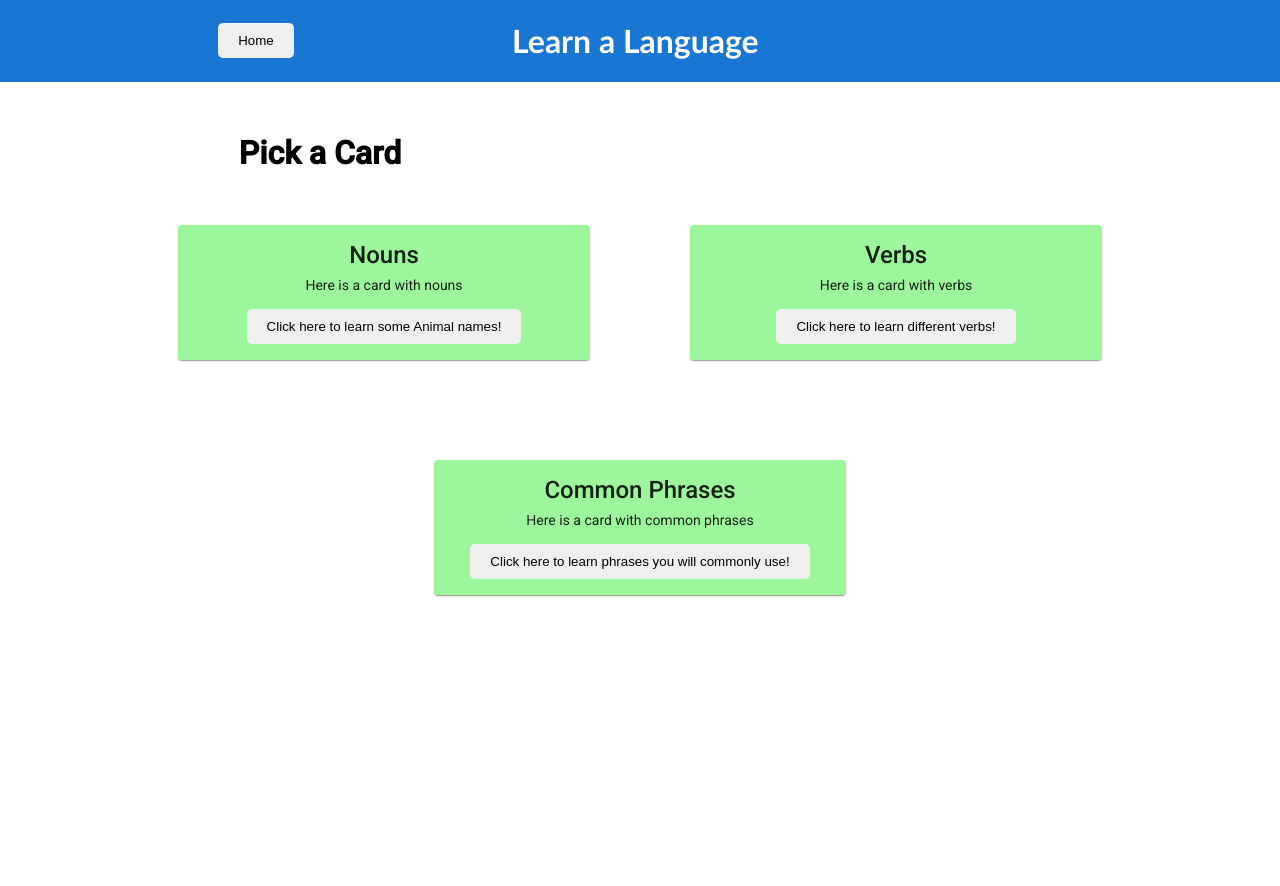
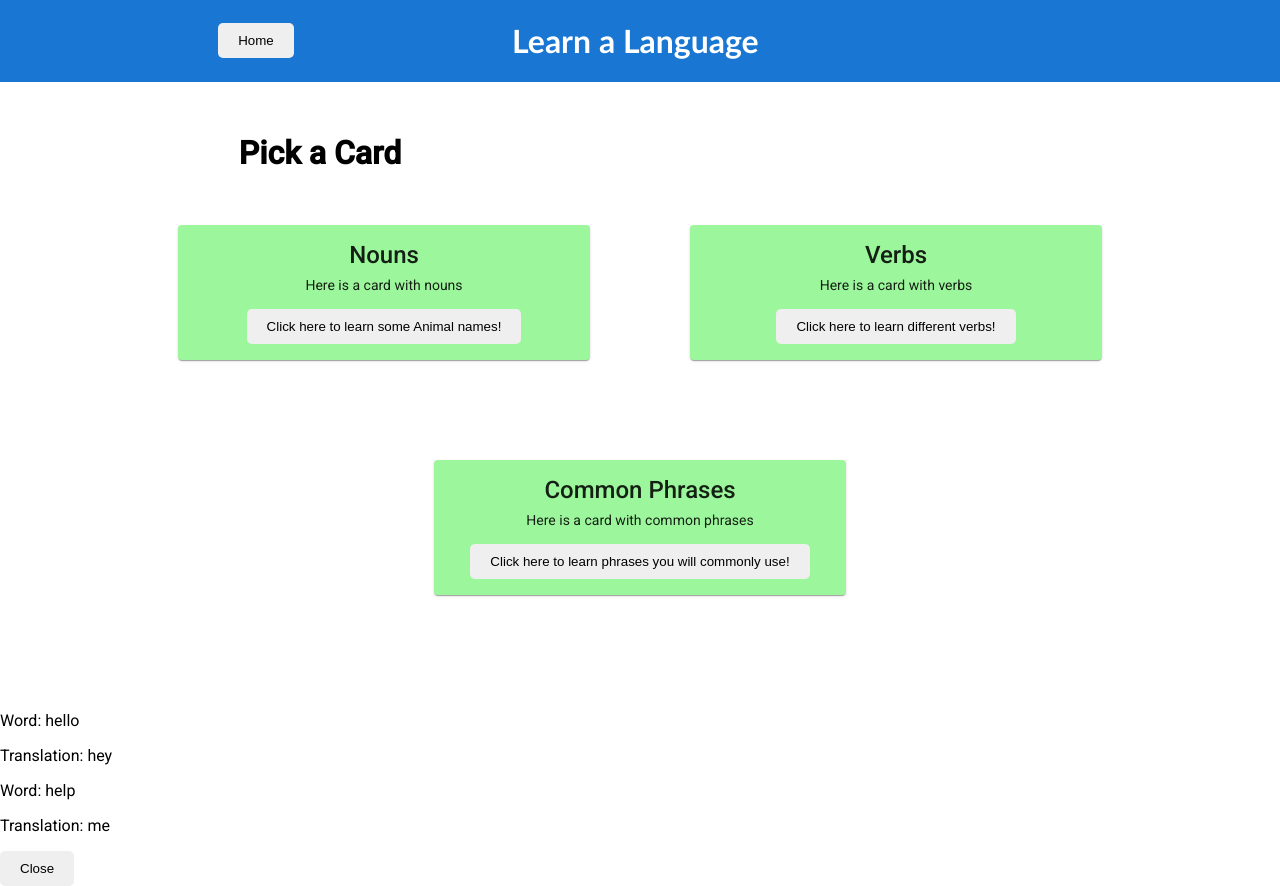
Before and after one commit to farshad-s/learn-a-lang, an Angular app: page /home/Urdu in a window 1280 px wide. Before the commit the page ends 800 px from the top, so only its background shows below. Built offline with nearby package versions, Linux system fonts and the light colour scheme.

Commit message:
changed openNounModal to openTest method, added html for the test modal

```diff
--- a/src/app/urdu/urdu.component.html
+++ b/src/app/urdu/urdu.component.html
@@ -5,7 +5,7 @@
       <mat-card>
         <mat-card-title>{{ category.category }}</mat-card-title>
         <mat-card-content>{{ category.description }}</mat-card-content>
-        <button *ngIf="i == 0" (click)="openNounModal()">
+        <button *ngIf="i == 0" (click)="openTest()">
           Click here to learn some Animal names!
         </button>
         <button *ngIf="i == 1" (click)="openVerbModal()">
@@ -22,3 +22,15 @@
 <app-modal #urduNounModal></app-modal>
 <app-modal #urduVerbModal></app-modal>
 <app-modal #urduPhraseModal></app-modal>
+
+<div #testing class="container">
+  <div class="content" *ngFor="let test of tests; let i = index">
+    <div *ngIf="test.language == 'Urdu' && test.type == 'Noun'">
+      <p class="word">Word: {{ test.word }}</p>
+      <p class="translation">Translation: {{ test.translation }}</p>
+    </div>
+  </div>
+  <div class="button-container">
+    <button (click)="close()">Close</button>
+  </div>
+</div>
```
